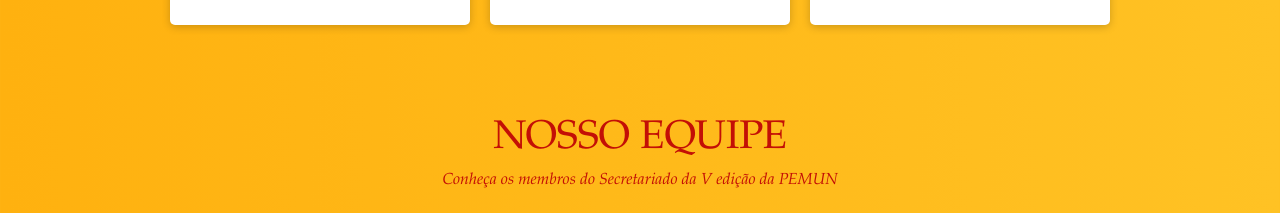
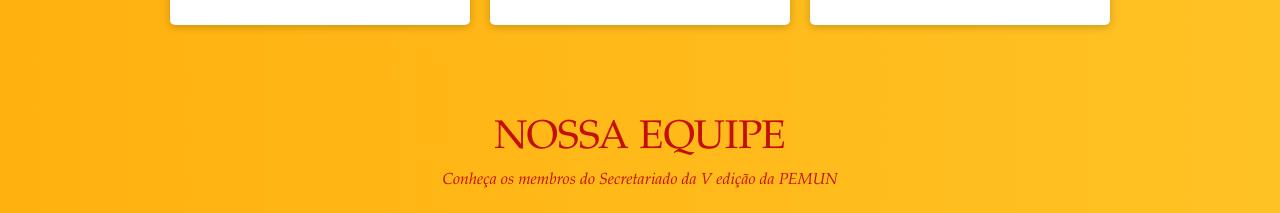
Before and after one commit to pe-mun/webui, a React (Vite) app: page / in a window 1280 px wide. Shown: the part 865-1078 px from the top of the page. Built offline with nearby package versions, Linux system fonts and the light colour scheme.

Commit message:
fix: typo 'nosso'
Signed-off-by: Lucas Cavalcante <5858507+lcavalcante@users.noreply.github.com>

```diff
--- a/src/components/Team.tsx
+++ b/src/components/Team.tsx
@@ -19,7 +19,7 @@
     return (
       <div className="container">
         <div >
-          <h1 id="nosso-time" className={styles.titulo}>NOSSO EQUIPE</h1>
+          <h1 id="nosso-time" className={styles.titulo}>NOSSA EQUIPE</h1>
           <h5 className={styles.subtitulo}>Conheça os membros do Secretariado da V edição da PEMUN</h5>
         </div>
         <div className="row justify-content-center">
```
Also changed, not shown: 1 other file (tests, documents, lock files or other folders).
